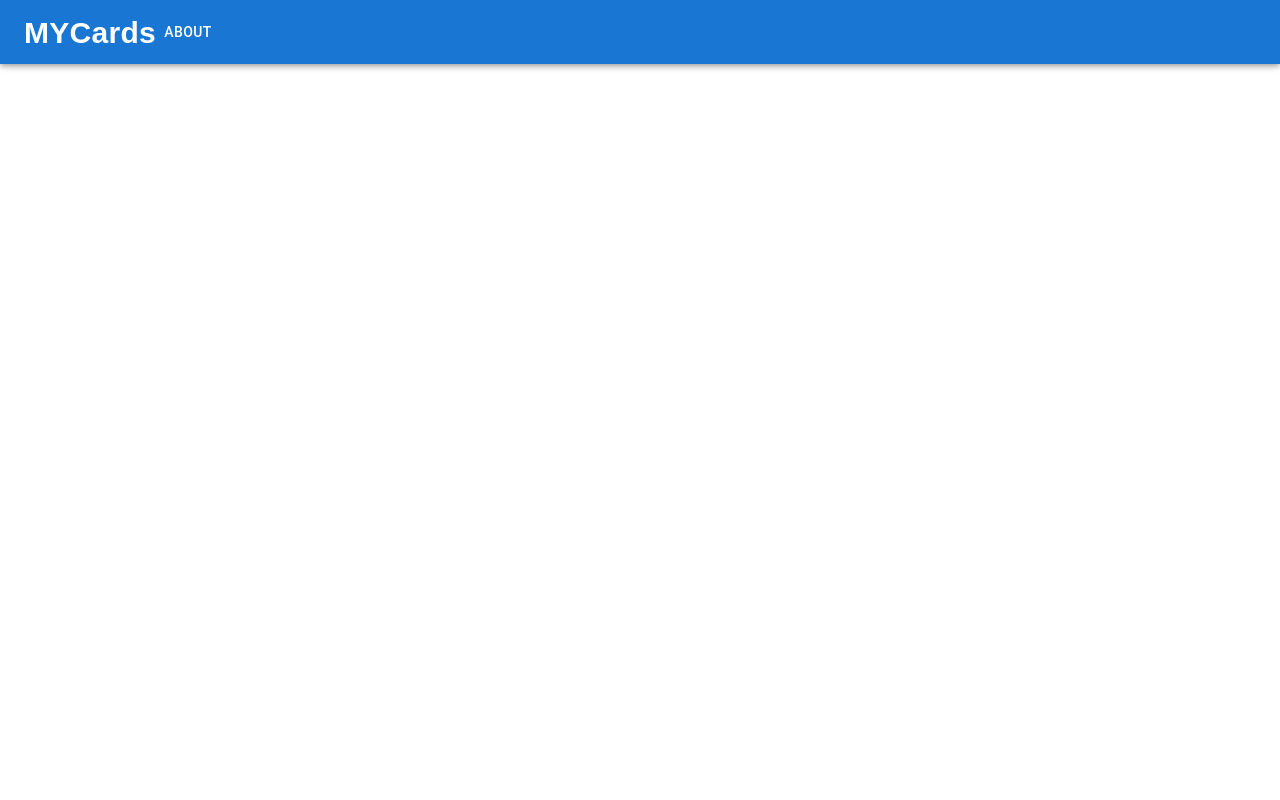
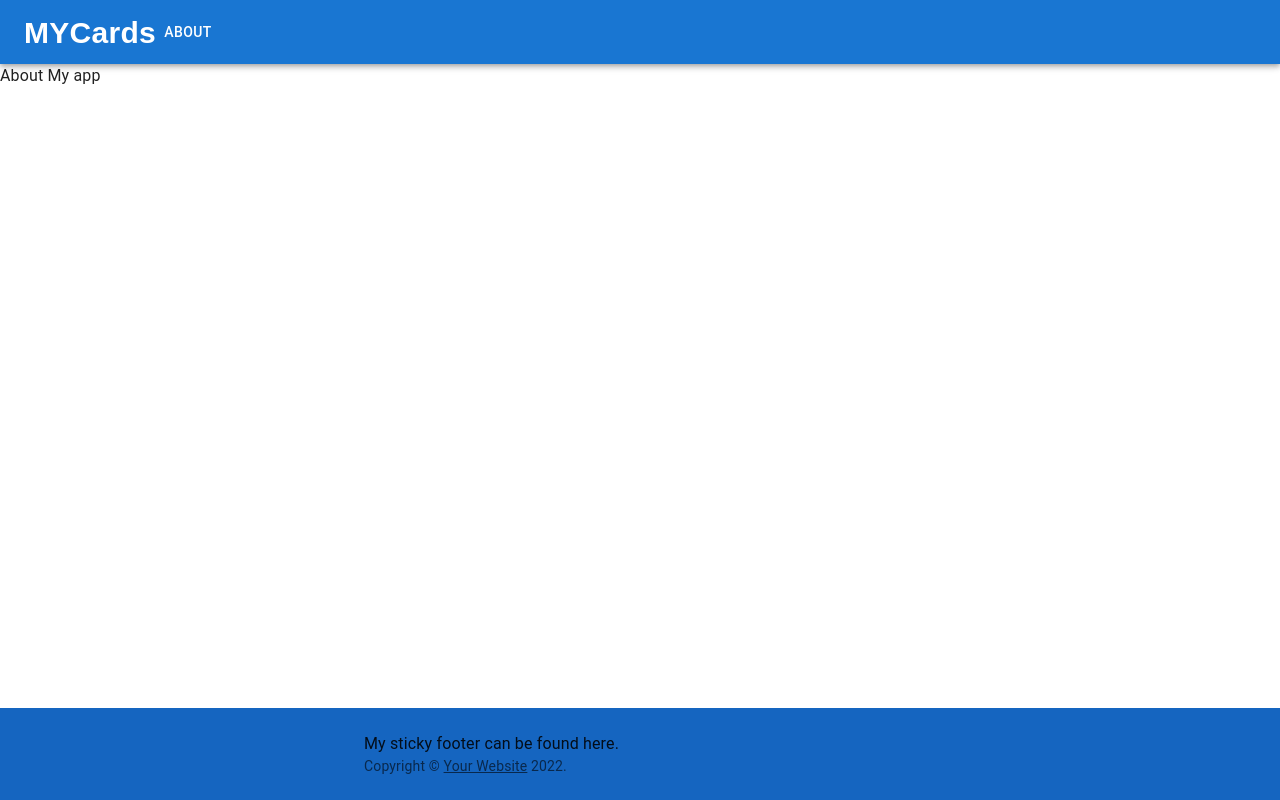
Before and after one commit to ozamar1212/hu-react-redux-1, a React (Create React App) app in the folder react-apps/: page / in a window 1280 px wide. Built offline with nearby package versions, Linux system fonts and the light colour scheme.

Commit message:
Add stikey footer

```diff
--- a/react-apps/src/applications/501_App_layout_with_MUI/layout/Layout.jsx
+++ b/react-apps/src/applications/501_App_layout_with_MUI/layout/Layout.jsx
@@ -2,15 +2,16 @@ import Header from './header/Header';
 import Footer from './footer/Footer';
 import Main from './main/Main';
 import CssBaseline from '@mui/material/CssBaseline';
+import Box from '@mui/material/Box';
 
 function Layout({ children }) {
   return (
-    <div>
+    <Box sx={{ display: 'flex', flexDirection: 'column', minHeight: '100vh' }}>
       <CssBaseline />
       <Header />
       <Main>{children}</Main>
       <Footer />
-    </div>
+    </Box>
   );
 }
 
--- a/react-apps/src/applications/501_App_layout_with_MUI/layout/footer/Footer.jsx
+++ b/react-apps/src/applications/501_App_layout_with_MUI/layout/footer/Footer.jsx
@@ -1,5 +1,43 @@
+import Box from '@mui/material/Box';
+import Typography from '@mui/material/Typography';
+import Container from '@mui/material/Container';
+import Link from '@mui/material/Link';
+import { blue } from '@mui/material/colors';
+
+function Copyright() {
+  return (
+    <Typography variant="body2" color="text.secondary">
+      {'Copyright © '}
+      <Link color="inherit" href="https://mui.com/">
+        Your Website
+      </Link>{' '}
+      {new Date().getFullYear()}
+      {'.'}
+    </Typography>
+  );
+}
+
 function Footer() {
-  return <div>Footer</div>;
+  return (
+    <>
+      <Box
+        component="footer"
+        sx={{
+          py: 3,
+          px: 2,
+          mt: 'auto',
+          backgroundColor: 'primary.dark',
+        }}
+      >
+        <Container maxWidth="sm">
+          <Typography variant="body1">
+            My sticky footer can be found here.
+          </Typography>
+          <Copyright />
+        </Container>
+      </Box>
+    </>
+  );
 }
 
 export default Footer;
--- a/react-apps/src/applications/501_App_layout_with_MUI/layout/header/Header.jsx
+++ b/react-apps/src/applications/501_App_layout_with_MUI/layout/header/Header.jsx
@@ -5,7 +5,7 @@ import Button from '@mui/material/Button';
 
 function Header() {
   return (
-    <AppBar>
+    <AppBar position="sticky">
       <Toolbar>
         <Typography
           sx={{
```
